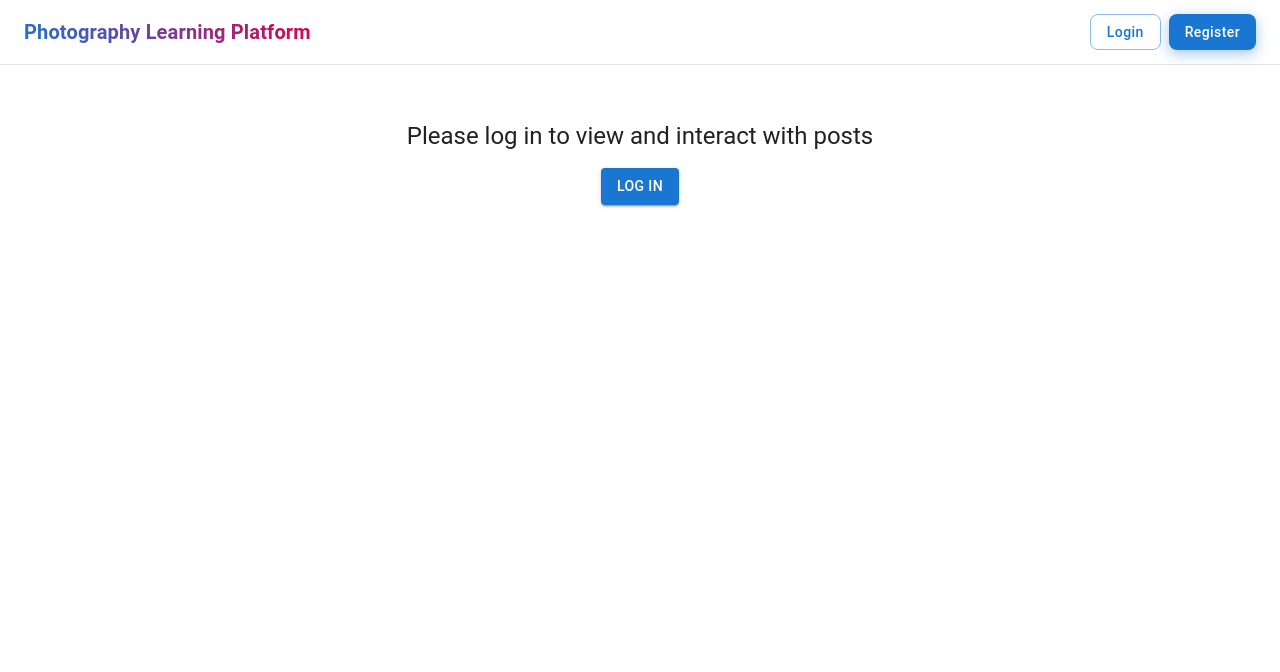
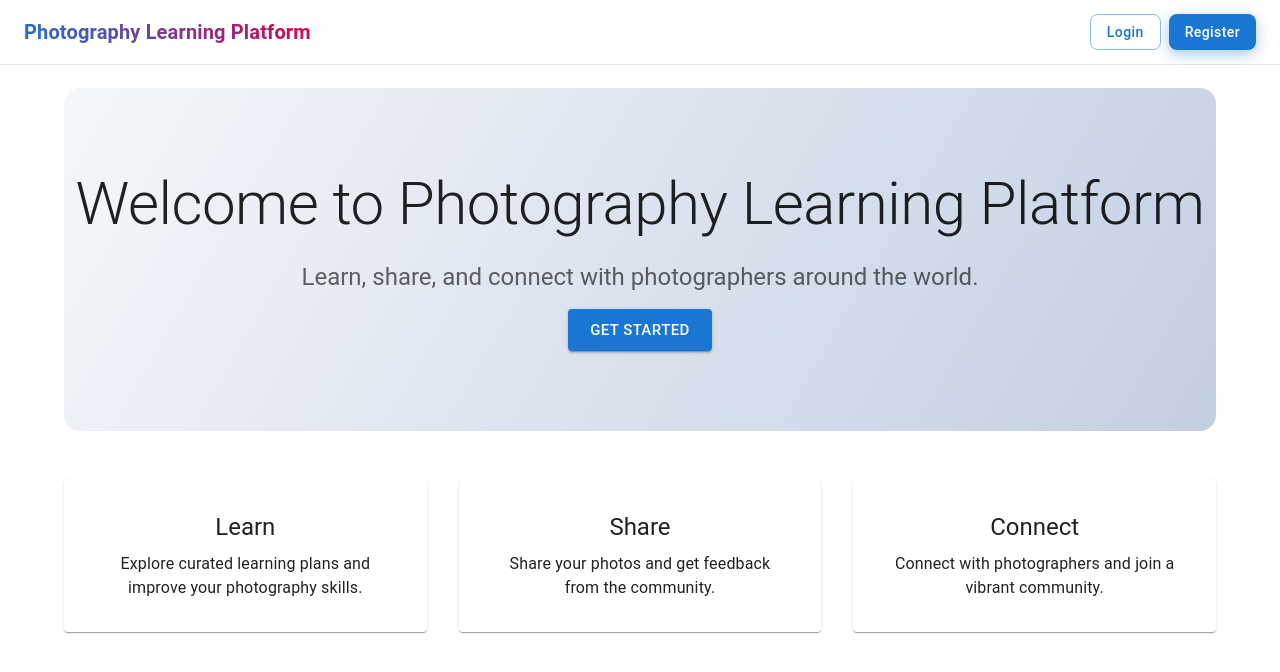
Before and after one commit to DulakshanaMalith/Photography_Learning, a React (Create React App) app in the folder frontend/: page / in a window 1280 px wide. Shown: the top 672 px of the page. Built offline with nearby package versions, Linux system fonts and the light colour scheme.

Commit message:
app.js-update

```diff
--- a/frontend/src/App.js
+++ b/frontend/src/App.js
@@ -10,7 +10,10 @@ import Chat from './pages/Chat';
 import Notifications from './pages/Notifications';
 import Login from './pages/Login';
 import Register from './pages/Register';
+import Profile from './pages/Profile';
+import EditProfile from './pages/EditProfile';
 import Error from './pages/Error';
+import Home from './pages/Home';
 import { AuthProvider } from './context/AuthContext';
 
 const theme = createTheme({
@@ -33,13 +36,16 @@ function App() {
         <AuthProvider>
           <Layout>
             <Routes>
-              <Route path="/" element={<Feed />} />
+              <Route path="/" element={<Home />} />
+              <Route path="/feed" element={<Feed />} />
               <Route path="/photographers" element={<Photographers />} />
               <Route path="/learning-plans" element={<LearningPlans />} />
               <Route path="/chat" element={<Chat />} />
               <Route path="/notifications" element={<Notifications />} />
               <Route path="/login" element={<Login />} />
               <Route path="/register" element={<Register />} />
+              <Route path="/profile" element={<Profile />} />
+              <Route path="/edit-profile" element={<EditProfile />} />
               <Route path="*" element={<Error />} />
             </Routes>
           </Layout>
```
